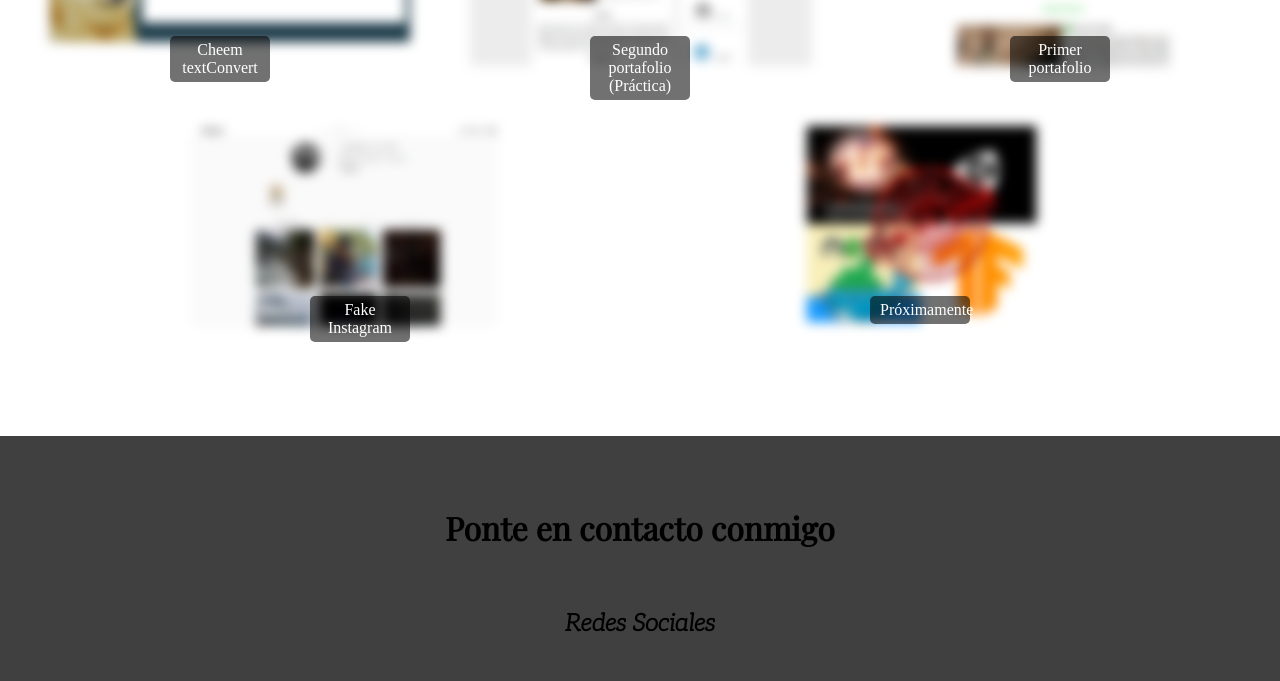
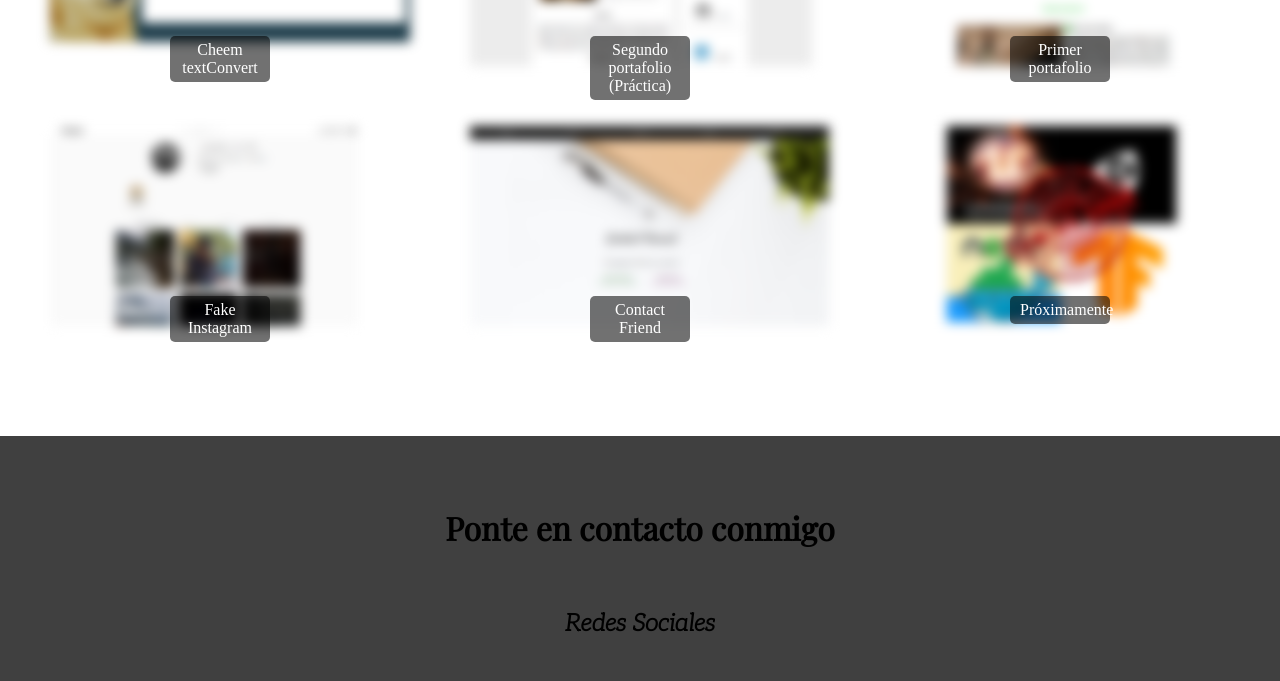
Before and after one commit to GZe00/portafolio-web-2.0, a website: page index.html in a window 1280 px wide. Shown: the part 5520-6201 px from the top of the page. Drawn offline with nearby package versions, Linux system fonts and the light colour scheme; a web font is replaced by a local one.

Commit message:
view home finish

```diff
--- a/index.html
+++ b/index.html
@@ -263,6 +263,12 @@
                     <p>Fake Instagram</p>
                 </div>
             </div>
+            <div class="porta-project so-2">
+                <a href="https://fake-instagram-by-moises.netlify.app/" target="_blank"><div class="bg-project contact-friend"></div></a>
+                <div class="text-project">
+                    <p>Contact Friend</p>
+                </div>
+            </div>
             <div class="porta-project so-6">
                 <div class="bg-project soon"></div>
                 <div class="text-project">
--- a/public/css/styles.css
+++ b/public/css/styles.css
@@ -450,6 +450,9 @@ h3{
 .fake-ig{
     background-image: url(/public/assets/images/project/fake-ig.png);
 }
+.contact-friend{
+    background-image: url(/public/assets/images/project/contact-friend.png);
+}
 
 .bg-project:hover, .porta-project:hover{
     z-index: 1;
```
Also changed, not shown: public/assets/images/project/contact-friend.png (added).
